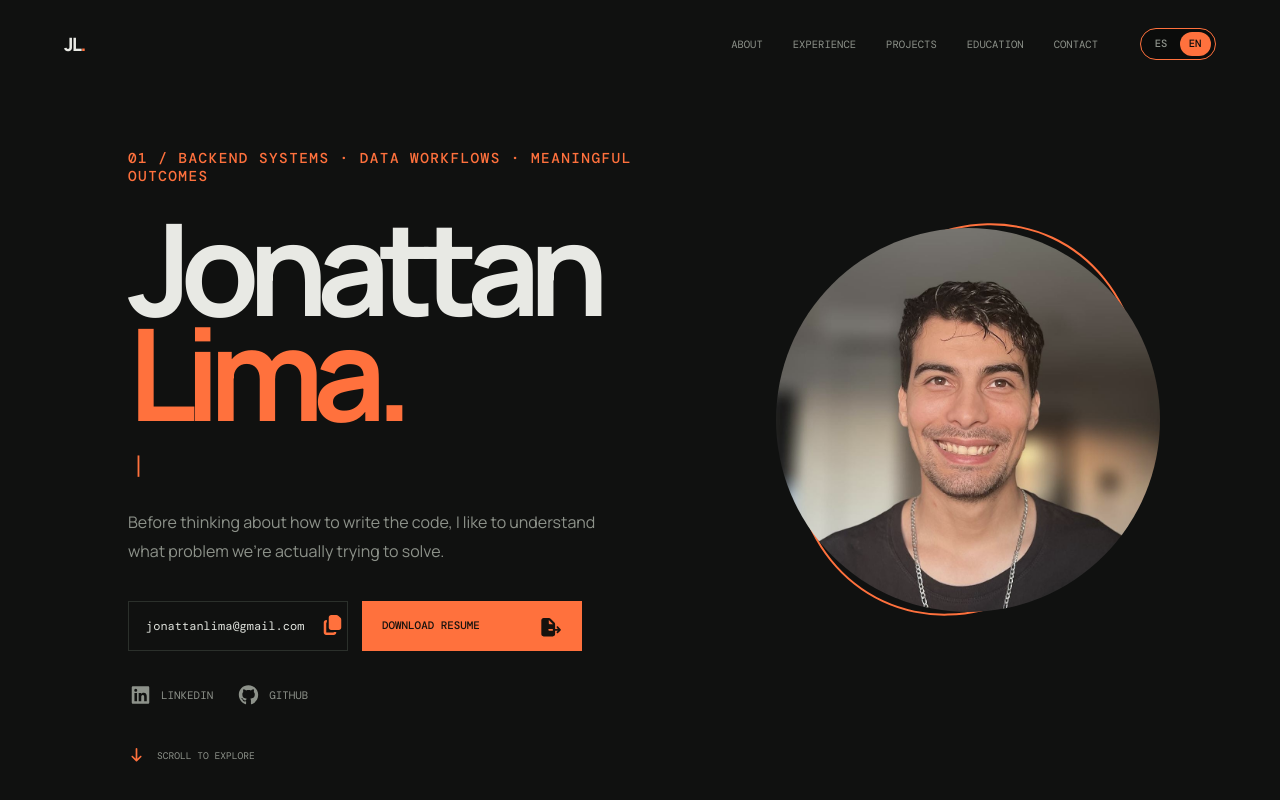
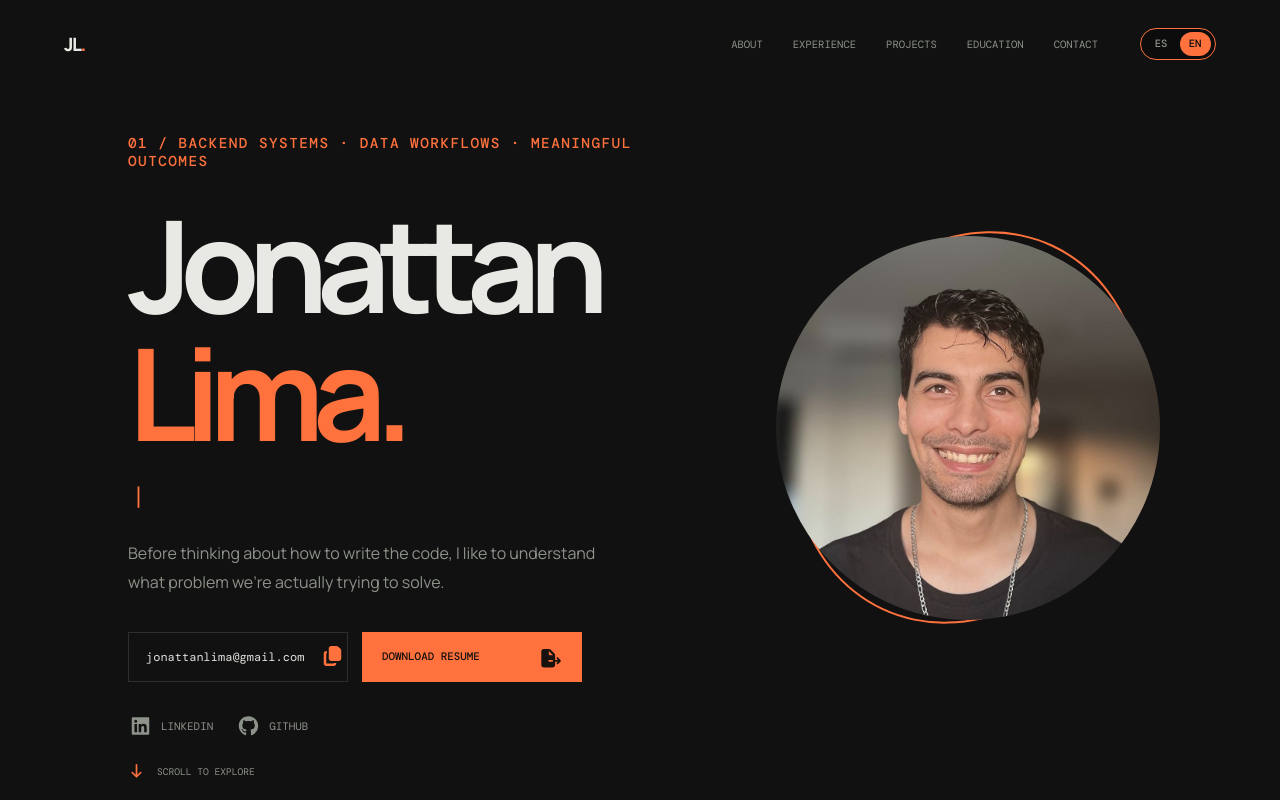
Before and after one commit to DucklingTalks/portfolio, a React (Vite) app: page / in a window 1280 px wide. Shown: the top 800 px of the page. Built offline with nearby package versions, Linux system fonts and the light colour scheme.

Commit message:
fix: update line-height for improved text readability in hero and contact sections

```diff
--- a/src/styles.css
+++ b/src/styles.css
@@ -134,7 +134,7 @@ nav a:hover,
 .hero h1 {
   font-size: clamp(4.4rem, 10vw, 9rem);
   letter-spacing: -0.09em;
-  line-height: 0.82;
+  line-height: 1;
   margin: 30px 0 25px;
 }
 .role {
@@ -513,7 +513,7 @@ h2.subsection-title {
 .contact h2 {
   font-size: clamp(3rem, 8vw, 8.5rem);
   letter-spacing: -0.1em;
-  line-height: 0.85;
+  line-height: 1;
   margin: 35px 0;
   max-width: 850px;
 }
```
